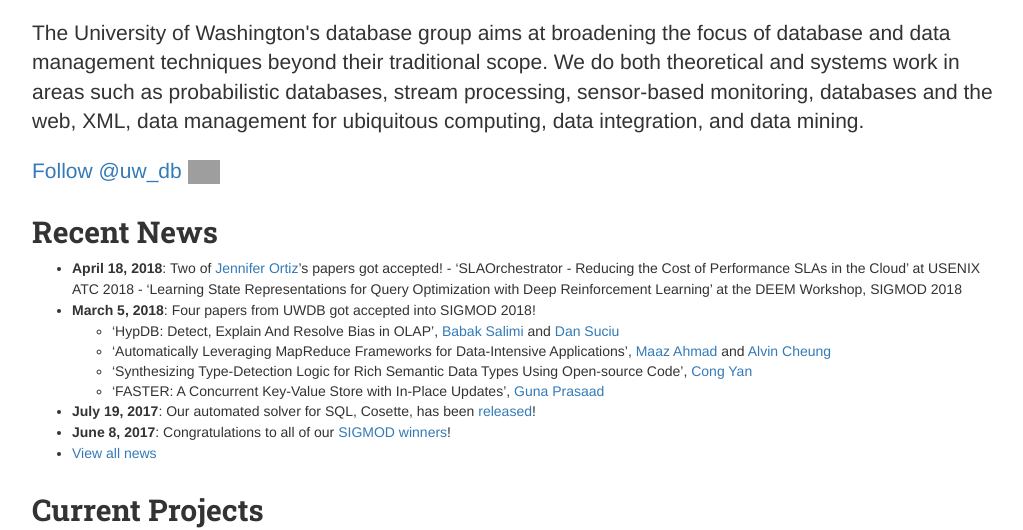
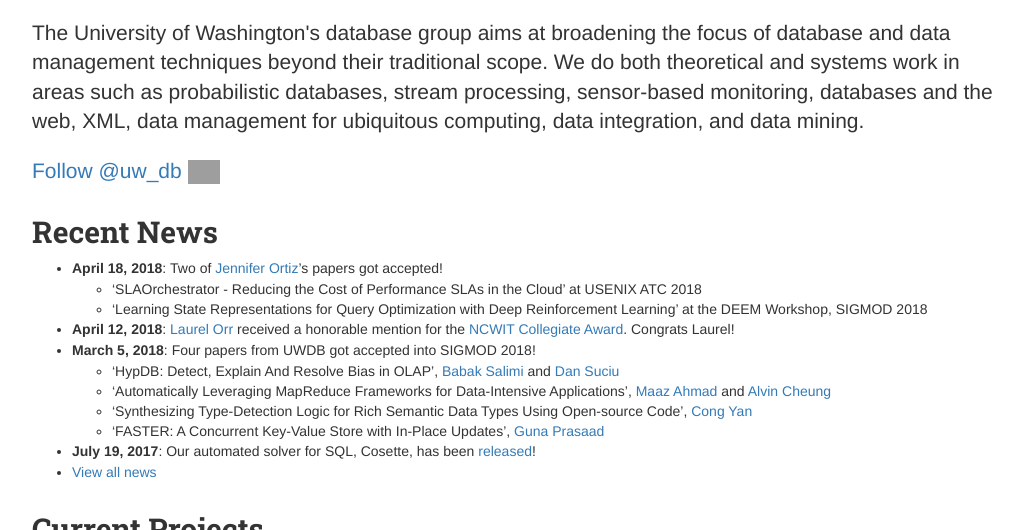
Before and after one commit to uwdb/website, a Jekyll site: the page built from index.markdown, in a window 1280 px wide and 900 px high, scrolled down 462 px, cut to the strip 0-530 px from the top of the window. Shown: the whole strip, without its empty margins (123-1146 px from the left). Built offline with Jekyll 4.4.1, drawn with Linux system fonts in a browser that asks for light colours; nearby versions of some CDN libraries; comment, search, counter and statistics services are not loaded; grey boxes are pictures that could not be loaded.

Commit message:
Update news.yml

```diff
--- a/_data/news.yml
+++ b/_data/news.yml
@@ -1,5 +1,9 @@
+- date: 2018-04-12
+  description: >
+    [Laurel Orr](https://homes.cs.washington.edu/~ljorr1/) received a honorable mention for the [NCWIT Collegiate Award](https://www.aspirations.org/). Congrats Laurel!
+
 - date: 2018-04-18
-  description: >
+  description: |
     Two of [Jennifer Ortiz](https://homes.cs.washington.edu/~jortiz16/)'s papers got accepted!
     - 'SLAOrchestrator - Reducing the Cost of Performance SLAs in the Cloud' at USENIX ATC 2018
     - 'Learning State Representations for Query Optimization with Deep Reinforcement Learning' at the DEEM Workshop, SIGMOD 2018
```
